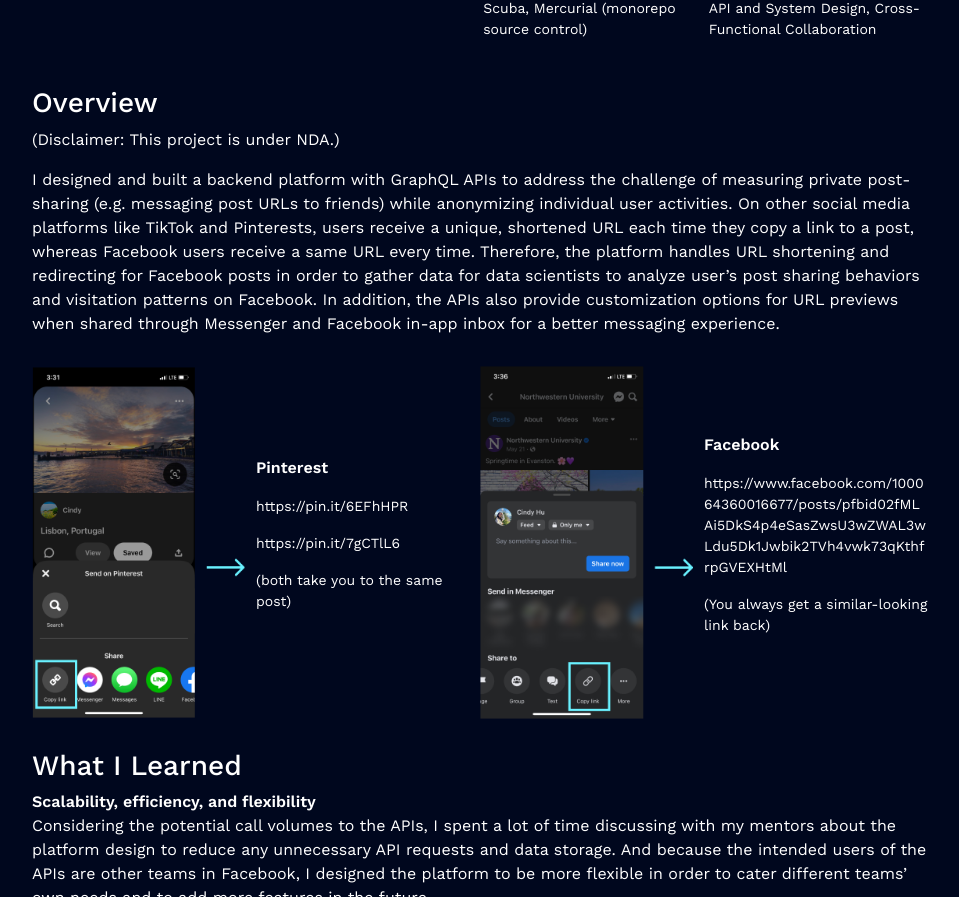
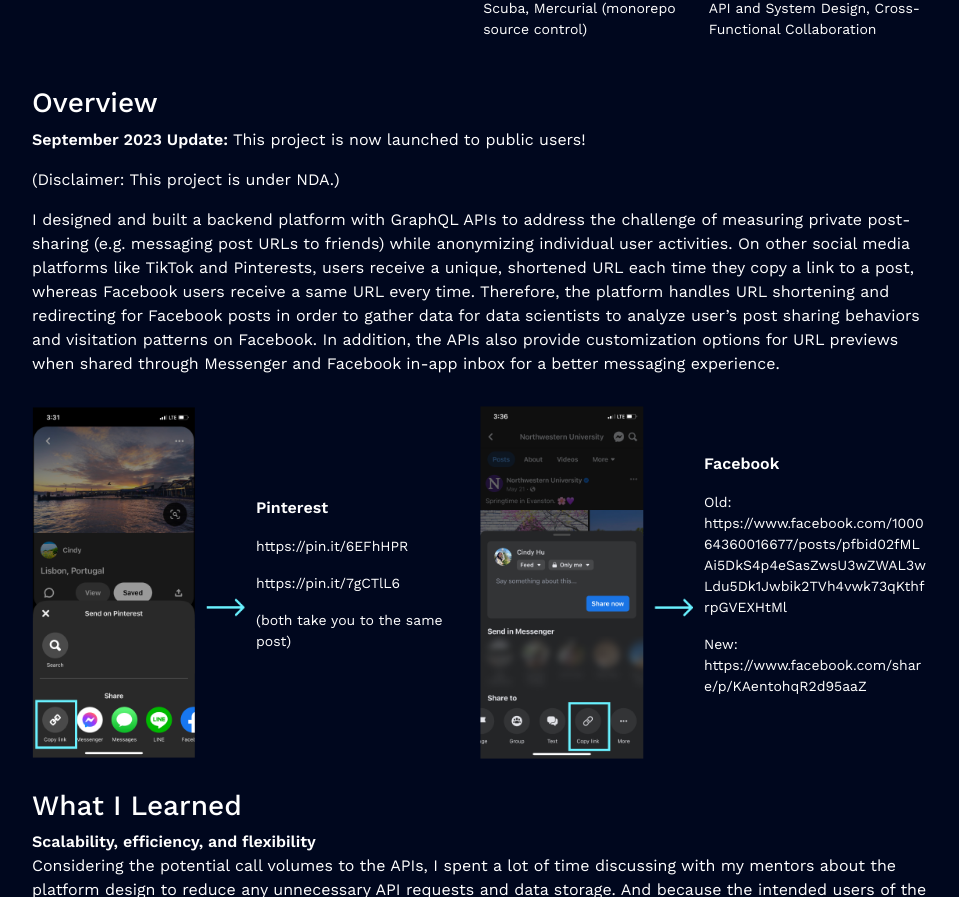
Before and after one commit to cindyhu2023/cindyhudev, a React (Create React App) app: page /meta in a window 1280 px wide. Shown: the part 532-1429 px from the top of the page, without its empty margins (160-1119 px from the left). Built offline with nearby package versions, Linux system fonts and the light colour scheme.

Commit message:
minor project update

```diff
--- a/src/allProjects/MetaProj.js
+++ b/src/allProjects/MetaProj.js
@@ -42,6 +42,7 @@
         </Box>
         <div className="SubSection">
         <h3>Overview</h3>
+        <p><b>September 2023 Update: </b>This project is now launched to public users!</p>
         <p>(Disclaimer: This project is under NDA.)</p>
         <p>I designed and built a backend platform with GraphQL APIs to address the challenge of measuring private post-sharing (e.g. messaging post URLs to friends) while anonymizing individual user activities. On other social media platforms like TikTok and Pinterests, users receive a unique, shortened URL each time they copy a link to a post, whereas Facebook users receive a same URL every time. Therefore, the platform handles URL shortening and redirecting for Facebook posts in order to gather data for data scientists to analyze user’s post sharing behaviors and visitation patterns on Facebook. In addition, the APIs also provide customization options for URL previews when shared through Messenger and Facebook in-app inbox for a better messaging experience.</p>
         <Box  sx={{ flexGrow: 1 }}>
@@ -63,8 +64,8 @@
                 <Grid item xs={3}>
                 <p><b>Facebook</b></p>
                 <div style={{ wordWrap: 'break-word', fontSize: '14px' }}>
-                <p>https://www.facebook.com/100064360016677/posts/pfbid02fMLAi5DkS4p4eSasZwsU3wZWAL3wLdu5Dk1Jwbik2TVh4vwk73qKthfrpGVEXHtMl</p>
-                <p>(You always get a similar-looking link back)</p>
+                <p>Old: https://www.facebook.com/100064360016677/posts/pfbid02fMLAi5DkS4p4eSasZwsU3wZWAL3wLdu5Dk1Jwbik2TVh4vwk73qKthfrpGVEXHtMl</p>
+                <p>New: https://www.facebook.com/share/p/KAentohqR2d95aaZ</p>
                 </div>
                 </Grid>
             </Grid>
```
